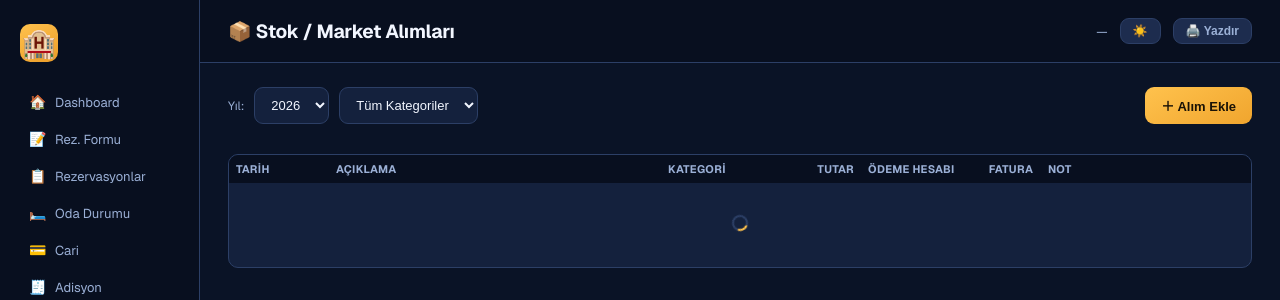
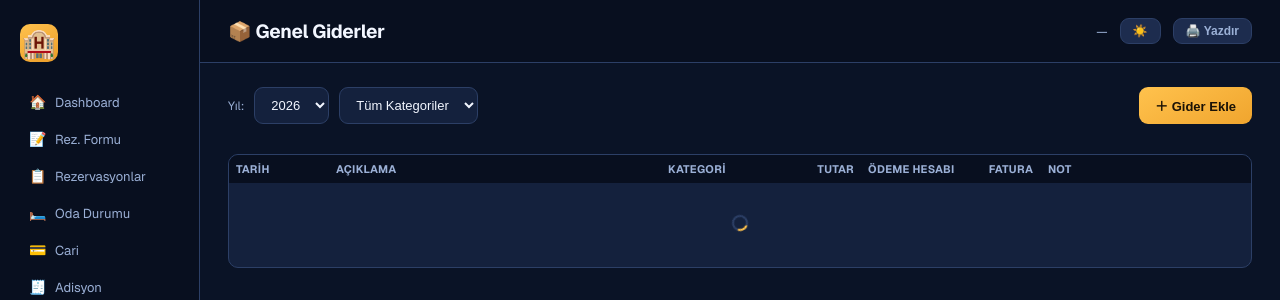
Before and after one commit to bmkucuk/otel-template, a Python web app: template templates/muhasebe/stok.html in a window 1280 px wide. Shown: the top 300 px of the page. Run offline with Jinja, Linux system fonts and the light colour scheme; the template is opened without the code that fills it, so the values that code supplies are empty.

Commit message:
feat: Stok → Genel Giderler, yeni kategoriler (Elektrik/Su/Telefon/İnternet)

```diff
--- a/templates/base.html
+++ b/templates/base.html
@@ -221,7 +221,7 @@
     </a>
     {% endif %}
     <a href="/muhasebe/stok" class="{% if active=='muh-stok' %}active{% endif %}">
-      <span class="icon">📦</span> Stok
+      <span class="icon">📦</span> Genel Giderler
     </a>
     <a href="/muhasebe/demirbaş" class="{% if active=='muh-demirbas' %}active{% endif %}">
       <span class="icon">🪑</span> Demirbaş
--- a/templates/muhasebe/stok.html
+++ b/templates/muhasebe/stok.html
@@ -1,7 +1,7 @@
 {% extends "base.html" %}
 {% set active = "muh-stok" %}
-{% block title %}Stok{% endblock %}
-{% block page_title %}📦 Stok / Market Alımları{% endblock %}
+{% block title %}Genel Giderler{% endblock %}
+{% block page_title %}📦 Genel Giderler{% endblock %}
 
 {% block content %}
 <div class="toolbar">
@@ -13,7 +13,7 @@
     <option>Kırtasiye</option><option>Diğer</option>
   </select>
   <div style="flex:1"></div>
-  <button class="btn btn-primary" onclick="openModal()">＋ Alım Ekle</button>
+  <button class="btn btn-primary" onclick="openModal()">＋ Gider Ekle</button>
 </div>
 
 <div class="cards-row" id="kartlar" style="margin-bottom:16px"></div>
@@ -37,7 +37,7 @@
     <div class="form-row single"><div class="form-group"><label>Açıklama</label><input type="text" id="f-aciklama"></div></div>
     <div class="form-row">
       <div class="form-group"><label>Kategori</label>
-        <select id="f-kat"><option>Market/Gıda</option><option>Temizlik</option><option>İçecek</option><option>Kırtasiye</option><option>Diğer</option></select>
+        <select id="f-kat"><option>Market/Gıda</option><option>Temizlik</option><option>İçecek</option><option>Kırtasiye</option><option>Elektrik</option><option>Su</option><option>Telefon</option><option>İnternet</option><option>Diğer</option></select>
       </div>
       <div class="form-group"><label>Tutar (₺)</label><input type="number" id="f-tutar" value="0" onfocus="if(this.value=='0')this.value=''" onblur="if(this.value=='')this.value='0'"></div>
     </div>
```
